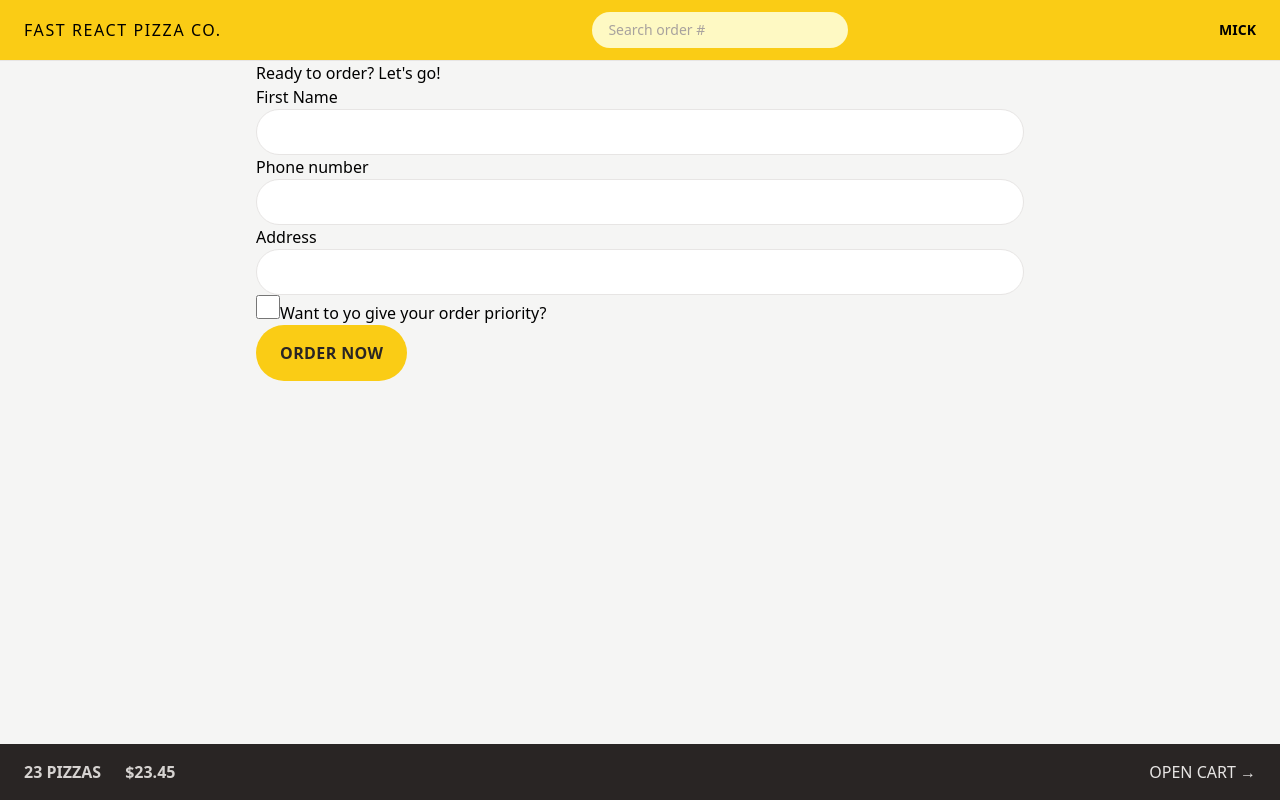
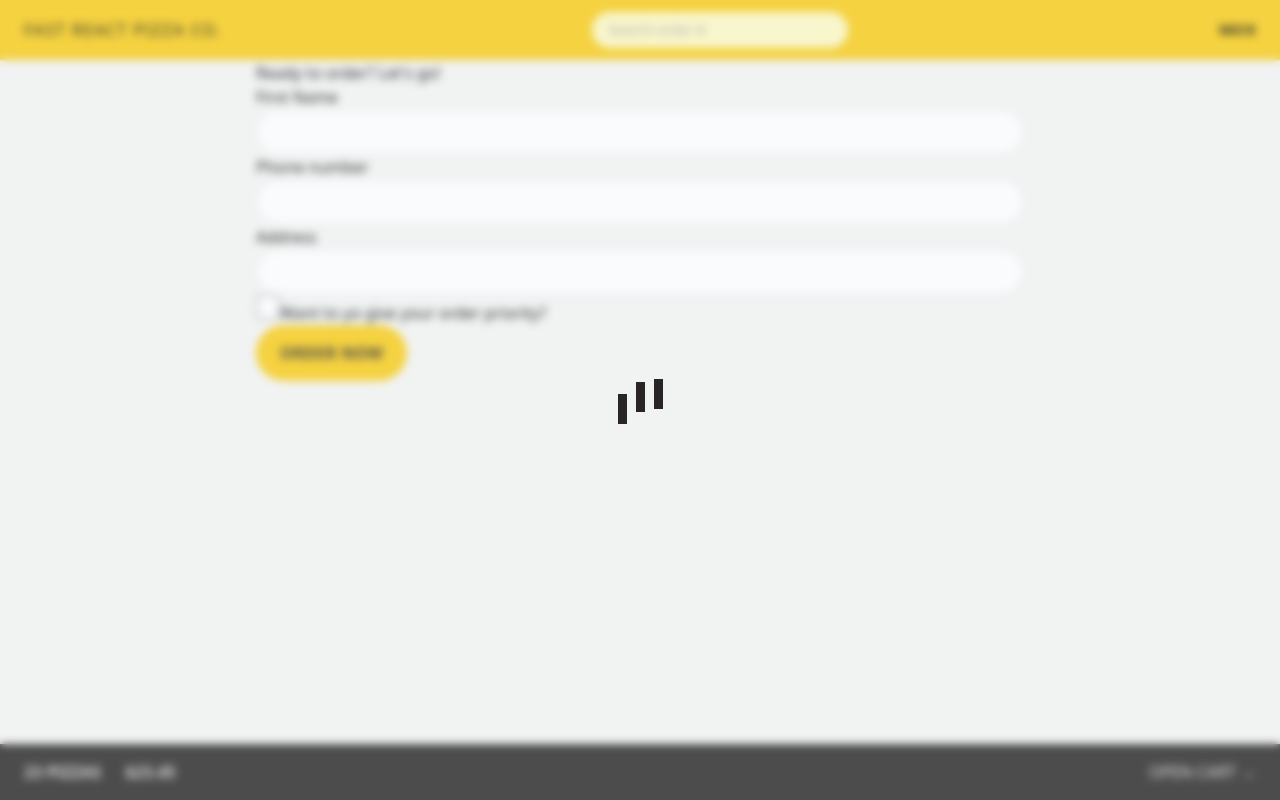
Before and after one commit to mickrubashkin/fast-react-pizza, a React (Vite) app: page /order/new in a window 1280 px wide. Built offline with nearby package versions, Linux system fonts and the light colour scheme.

Commit message:
Style Loader

```diff
--- a/src/features/cart/Cart.jsx
+++ b/src/features/cart/Cart.jsx
@@ -1,4 +1,3 @@
-import { Link } from 'react-router-dom'
 import LinkButton from '../../ui/LinkButton'
 import Button from '../../ui/Button'
 
--- a/src/index.css
+++ b/src/index.css
@@ -6,13 +6,12 @@
   .input {
     @apply w-full rounded-full border border-stone-200 px-4 py-2 text-sm transition-all duration-300 placeholder:text-stone-400 focus:outline-none focus:ring focus:ring-yellow-400 md:px-6 md:py-3;
   }
-}
 
   /* https://dev.to/afif/i-made-100-css-loaders-for-your-next-project-4eje */
   .loader {
     width: 45px;
     aspect-ratio: 0.75;
-  --c: no-repeat linear-gradient(#333 0 0);
+    --c: no-repeat linear-gradient(theme(colors.stone.800) 0 0);
     background:
       var(--c) 0% 50%,
       var(--c) 50% 50%,
@@ -47,3 +46,4 @@
         100% 100%;
     }
   }
+}
--- a/src/ui/AppLayout.jsx
+++ b/src/ui/AppLayout.jsx
@@ -11,7 +11,8 @@
 
   return (
     <div className=" grid h-screen grid-rows-[auto_1fr_auto]">
-      {isLoading && <Loader />}
+      {/* {isLoading && <Loader />} */}
+      {true && <Loader />}
       <Header />
 
       <div className="overflow-scroll">
--- a/src/ui/Loader.jsx
+++ b/src/ui/Loader.jsx
@@ -1,3 +1,7 @@
 export default function Loader() {
-  return <div className="loader"></div>
+  return (
+    <div className="absolute inset-0 flex items-center justify-center bg-slate-200/20 backdrop-blur-sm">
+      <div className="loader"></div>
+    </div>
+  )
 }
```
Lines whose indentation alone changed are shown as unchanged.
